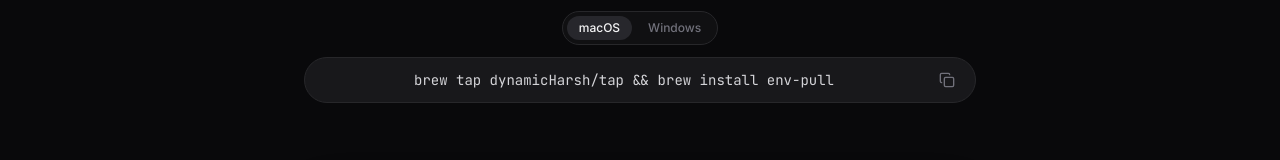
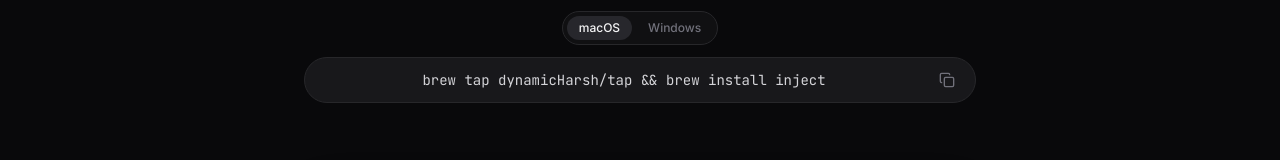
Before and after one commit to dynamicHarsh/env-pull, a Next.js app in the folder website/: page / in a window 1280 px wide. Shown: the part 469-629 px from the top of the page. Built offline with nearby package versions, Linux system fonts and the light colour scheme.

Commit message:
fix: retain env-pull Homebrew alias

```diff
--- a/website/components/HeroSection.tsx
+++ b/website/components/HeroSection.tsx
@@ -6,9 +6,9 @@ import { Check, Copy } from "lucide-react";
 import TerminalAnimation from "@/components/TerminalAnimation";
 
 const commands = {
-  mac: "brew tap dynamicHarsh/tap && brew install env-pull",
+  mac: "brew tap dynamicHarsh/tap && brew install inject",
   windows:
-    "scoop bucket add env-pull https://github.com/dynamicHarsh/scoop-bucket && scoop install env-pull",
+    "scoop bucket add env-pull https://github.com/dynamicHarsh/scoop-bucket && scoop install inject",
 };
 
 export default function HeroSection() {
```
Also changed, not shown: 1 other file (tests, documents, lock files or other folders).
